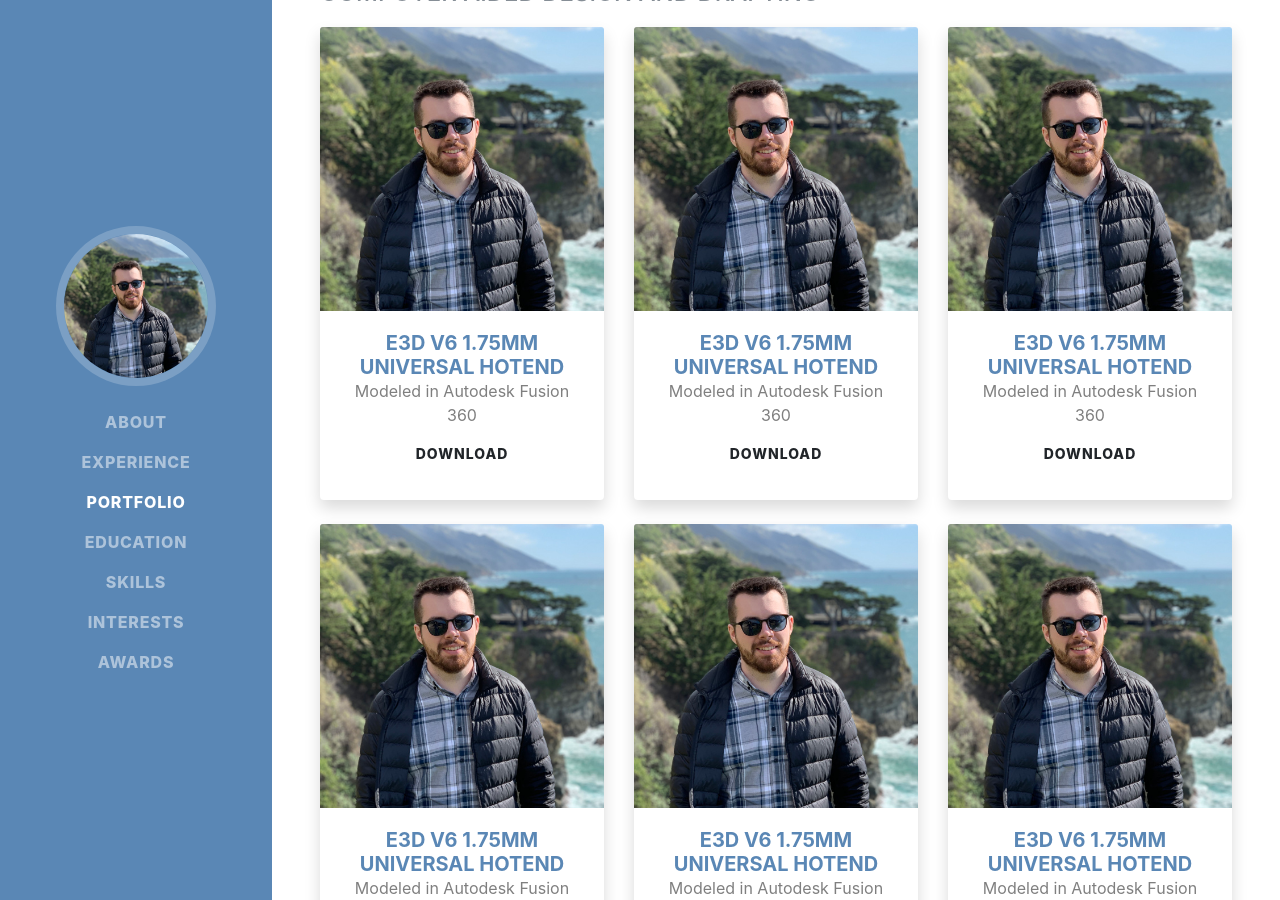
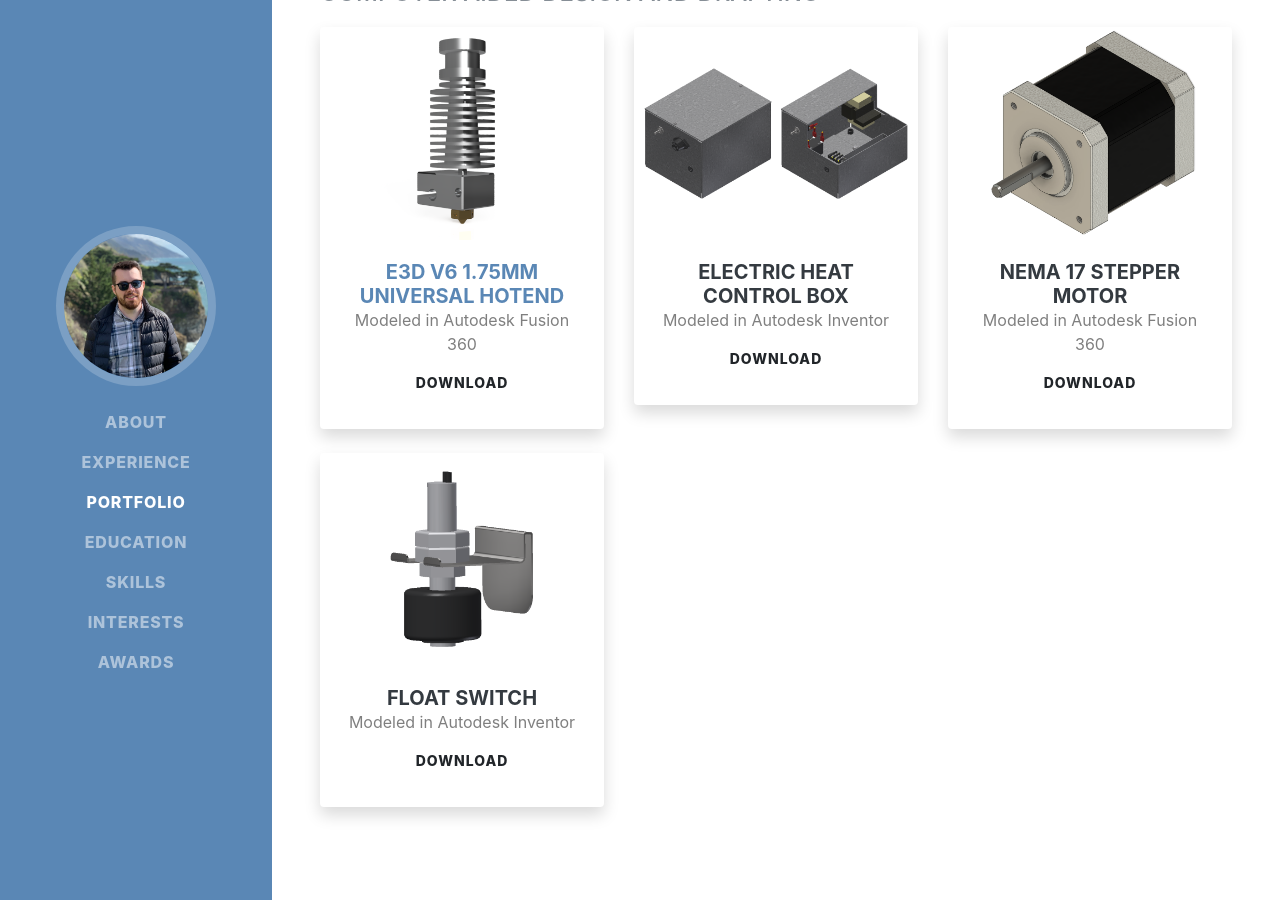
Before and after one commit to jkflorek/jkflorek.github.io, a Jekyll site: the page resume/index.html, which Jekyll copies as it is, in a window 1280 px wide and 900 px high, scrolled down 2029 px. Built offline with Jekyll 4.4.1, drawn with Linux system fonts in a browser that asks for light colours; some web fonts are replaced; some of the changed text lies outside the part shown.

Commit message:
update resume

```diff
--- a/resume/index.html
+++ b/resume/index.html
@@ -69,8 +69,11 @@
         <h1 class="mb-0">Jeff
           <span class="text-primary">Florek</span>
         </h1>
-        <div class="subheading mb-5">123 Cool Street · Townton, MA 01010 · (413) 867-5309 ·
+        <!--<div class="subheading mb-5">123 Cool Street · Townton, MA 01010 · (413) 867-5309 ·
           <a href="mailto:no@no.no">name@email.com</a>
+        </div>-->
+        <div class="subheading mb-5">Southampton, MA · Queens, NY ·
+          <a href="mailto:me@jkflorek.com">me@jkflorek.com</a>
         </div>
         <p class="lead mb-5">Experienced Mechanical Engineer with a demonstrated history of working in the Aerospace and HVAC industries.</p>
         <div class="social-icons">
@@ -157,7 +160,7 @@
             <div class="row">
               <div class="col-xl-4 col-md-6 mb-4">
                   <div class="card border-0 shadow">
-                    <img class="card-img-top" src="/images/profile.jpg" alt="E3D v6 1.75mm Universal Hotend">
+                    <img class="card-img-top" src="/images/portfolio/e3d_v6.png" alt="E3D v6 1.75mm Universal Hotend">
                     <div class="card-body text-center">
                         <h5 class="card-title mb-0"><a href="https://e3d-online.com/v6-all-metal-hotend">E3D v6 1.75mm Universal Hotend</a></h5>
                         <div class="card-text text-black-50">Modeled in Autodesk Fusion 360</div>
@@ -167,51 +170,31 @@
               </div>
               <div class="col-xl-4 col-md-6 mb-4">
                   <div class="card border-0 shadow">
-                    <img class="card-img-top" src="/images/profile.jpg" alt="E3D v6 1.75mm Universal Hotend">
+                    <img class="card-img-top" src="/images/portfolio/control_box.png" alt="Electric Heat Control Box">
                     <div class="card-body text-center">
-                        <h5 class="card-title mb-0"><a href="https://e3d-online.com/v6-all-metal-hotend">E3D v6 1.75mm Universal Hotend</a></h5>
-                        <div class="card-text text-black-50">Modeled in Autodesk Fusion 360</div>
-                        <a href="e3d_v6.step" class="btn">Download</a>
+                        <h5 class="card-title mb-0">Electric Heat Control Box</h5>
+                        <div class="card-text text-black-50">Modeled in Autodesk Inventor</div>
+                        <a href="control_box.step" class="btn">Download</a>
                     </div>
                   </div>
               </div>
               <div class="col-xl-4 col-md-6 mb-4">
                   <div class="card border-0 shadow">
-                    <img class="card-img-top" src="/images/profile.jpg" alt="E3D v6 1.75mm Universal Hotend">
+                    <img class="card-img-top" src="/images/portfolio/nema17.png" alt="NEMA 17 Stepper Motor">
                     <div class="card-body text-center">
-                        <h5 class="card-title mb-0"><a href="https://e3d-online.com/v6-all-metal-hotend">E3D v6 1.75mm Universal Hotend</a></h5>
+                        <h5 class="card-title mb-0">NEMA 17 Stepper Motor</h5>
                         <div class="card-text text-black-50">Modeled in Autodesk Fusion 360</div>
-                        <a href="e3d_v6.step" class="btn">Download</a>
+                        <a href="nema17.step" class="btn">Download</a>
                     </div>
                   </div>
               </div>
               <div class="col-xl-4 col-md-6 mb-4">
                   <div class="card border-0 shadow">
-                    <img class="card-img-top" src="/images/profile.jpg" alt="E3D v6 1.75mm Universal Hotend">
+                    <img class="card-img-top" src="/images/portfolio/float_switch.png" alt="Float Switch">
                     <div class="card-body text-center">
-                        <h5 class="card-title mb-0"><a href="https://e3d-online.com/v6-all-metal-hotend">E3D v6 1.75mm Universal Hotend</a></h5>
-                        <div class="card-text text-black-50">Modeled in Autodesk Fusion 360</div>
-                        <a href="e3d_v6.step" class="btn">Download</a>
-                    </div>
-                  </div>
-              </div>
-              <div class="col-xl-4 col-md-6 mb-4">
-                  <div class="card border-0 shadow">
-                    <img class="card-img-top" src="/images/profile.jpg" alt="E3D v6 1.75mm Universal Hotend">
-                    <div class="card-body text-center">
-                        <h5 class="card-title mb-0"><a href="https://e3d-online.com/v6-all-metal-hotend">E3D v6 1.75mm Universal Hotend</a></h5>
-                        <div class="card-text text-black-50">Modeled in Autodesk Fusion 360</div>
-                        <a href="e3d_v6.step" class="btn">Download</a>
-                    </div>
-                  </div>
-              </div>
-              <div class="col-xl-4 col-md-6 mb-4">
-                  <div class="card border-0 shadow">
-                    <img class="card-img-top" src="/images/profile.jpg" alt="E3D v6 1.75mm Universal Hotend">
-                    <div class="card-body text-center">
-                        <h5 class="card-title mb-0"><a href="https://e3d-online.com/v6-all-metal-hotend">E3D v6 1.75mm Universal Hotend</a></h5>
-                        <div class="card-text text-black-50">Modeled in Autodesk Fusion 360</div>
-                        <a href="e3d_v6.step" class="btn">Download</a>
+                        <h5 class="card-title mb-0">Float Switch</h5>
+                        <div class="card-text text-black-50">Modeled in Autodesk Inventor</div>
+                        <a href="float_switch.step" class="btn">Download</a>
                     </div>
                   </div>
               </div>
```
Also changed, not shown: images/portfolio/control_box.png (renamed from images/posts/control_box.png), images/portfolio/e3d_v6.png (renamed from images/posts/e3d_v6.png), images/portfolio/float_switch.png (renamed from images/posts/float_sensor.png), images/portfolio/nema17.png (renamed from images/posts/nema17.PNG).
